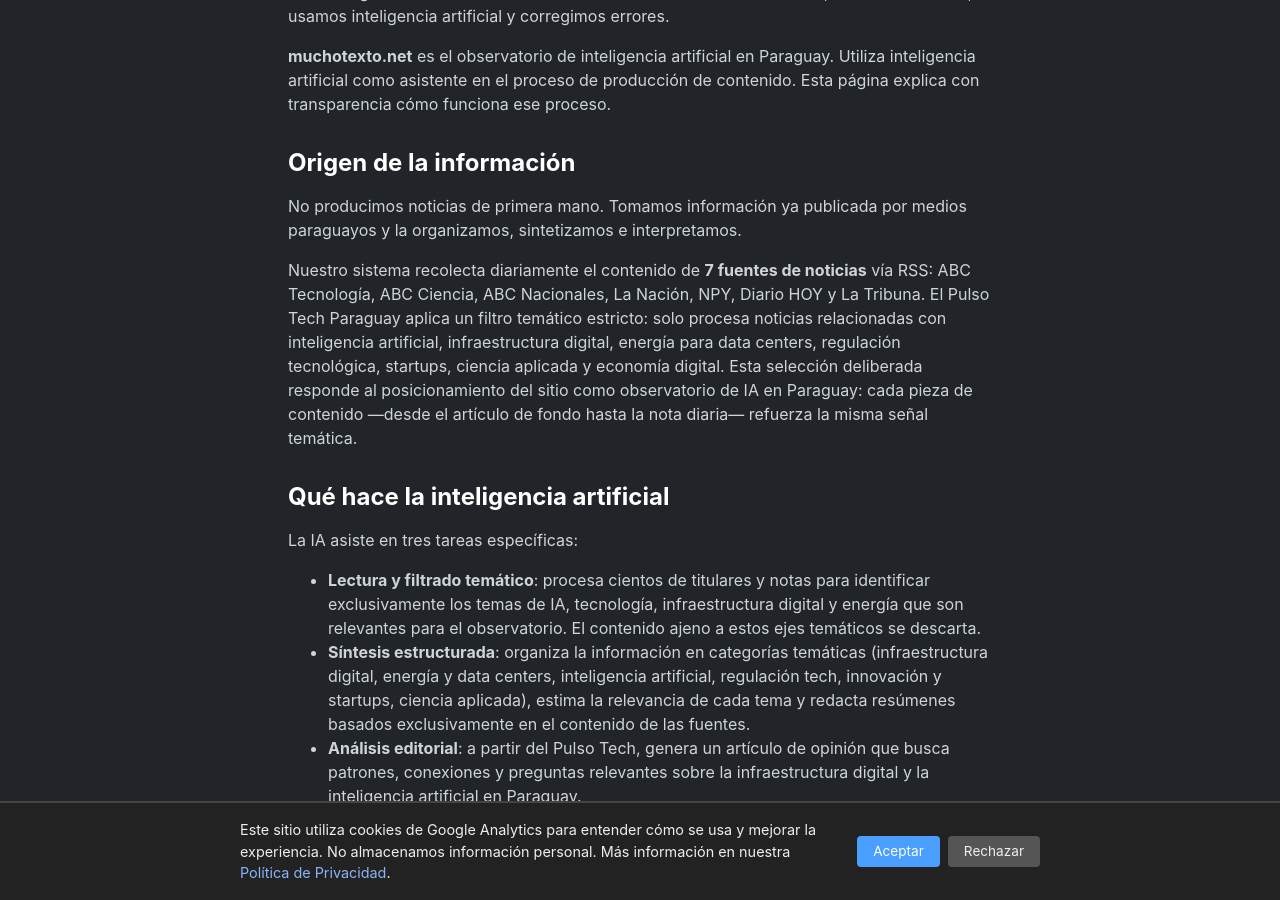
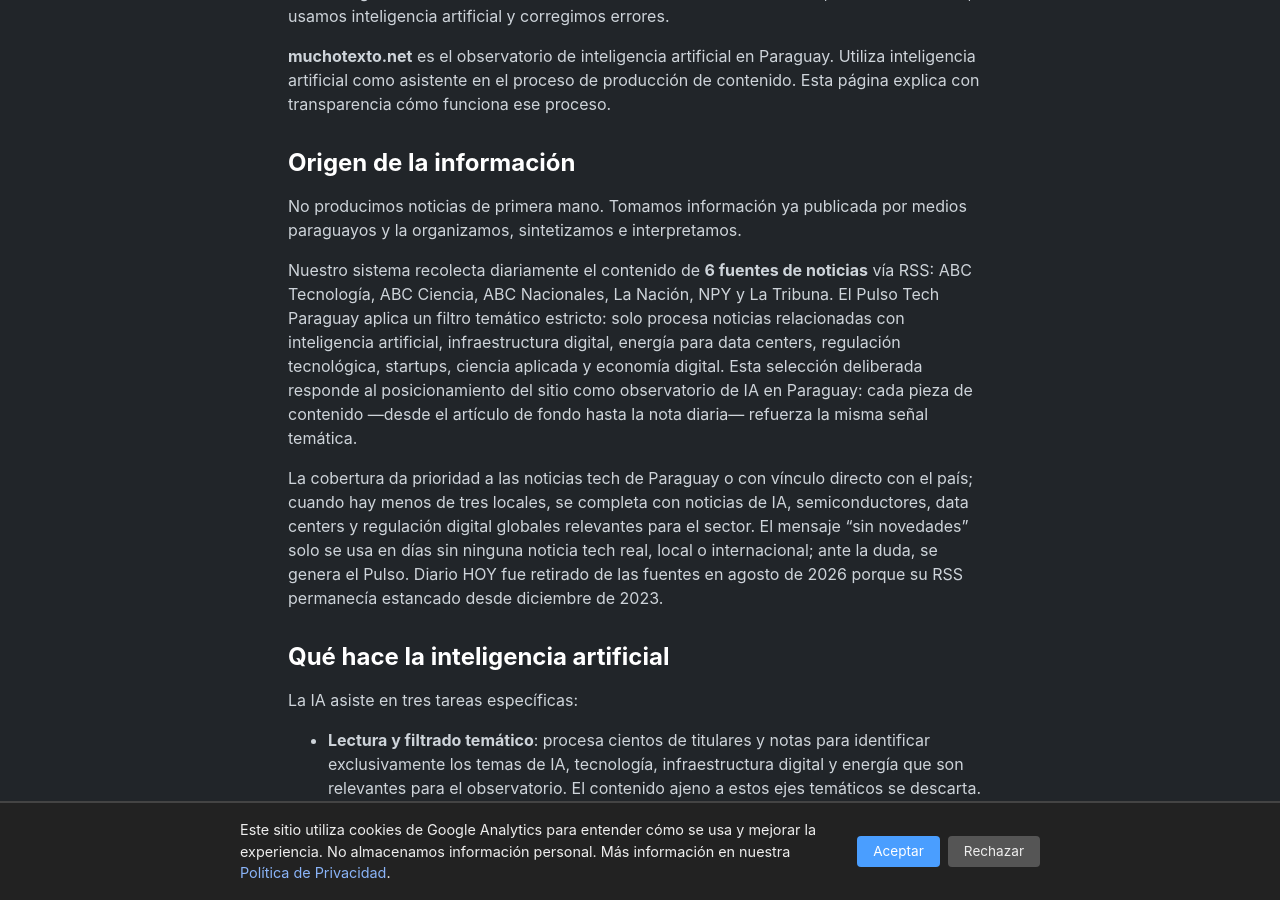
Before and after one commit to miravosqueinteresante/muchotexto.net, a Jekyll site: the page built from como-trabajamos.markdown, in a window 1280 px wide and 900 px high, scrolled down 261 px. Built offline with Jekyll 4.4.1, drawn with Linux system fonts in a browser that asks for light colours.

Commit message:
Como trabajamos: 6 fuentes RSS (retirado HOY, RSS estancado dic 2023) + regla anti-stub y cobertura internacional del Pulso

```diff
--- a/como-trabajamos.markdown
+++ b/como-trabajamos.markdown
@@ -12,7 +12,9 @@
 
 No producimos noticias de primera mano. Tomamos información ya publicada por medios paraguayos y la organizamos, sintetizamos e interpretamos.
 
-Nuestro sistema recolecta diariamente el contenido de **7 fuentes de noticias** vía RSS: ABC Tecnología, ABC Ciencia, ABC Nacionales, La Nación, NPY, Diario HOY y La Tribuna. El Pulso Tech Paraguay aplica un filtro temático estricto: solo procesa noticias relacionadas con inteligencia artificial, infraestructura digital, energía para data centers, regulación tecnológica, startups, ciencia aplicada y economía digital. Esta selección deliberada responde al posicionamiento del sitio como observatorio de IA en Paraguay: cada pieza de contenido —desde el artículo de fondo hasta la nota diaria— refuerza la misma señal temática.
+Nuestro sistema recolecta diariamente el contenido de **6 fuentes de noticias** vía RSS: ABC Tecnología, ABC Ciencia, ABC Nacionales, La Nación, NPY y La Tribuna. El Pulso Tech Paraguay aplica un filtro temático estricto: solo procesa noticias relacionadas con inteligencia artificial, infraestructura digital, energía para data centers, regulación tecnológica, startups, ciencia aplicada y economía digital. Esta selección deliberada responde al posicionamiento del sitio como observatorio de IA en Paraguay: cada pieza de contenido —desde el artículo de fondo hasta la nota diaria— refuerza la misma señal temática.
+
+La cobertura da prioridad a las noticias tech de Paraguay o con vínculo directo con el país; cuando hay menos de tres locales, se completa con noticias de IA, semiconductores, data centers y regulación digital globales relevantes para el sector. El mensaje "sin novedades" solo se usa en días sin ninguna noticia tech real, local o internacional; ante la duda, se genera el Pulso. Diario HOY fue retirado de las fuentes en agosto de 2026 porque su RSS permanecía estancado desde diciembre de 2023.
 
 ## Qué hace la inteligencia artificial
 
```
